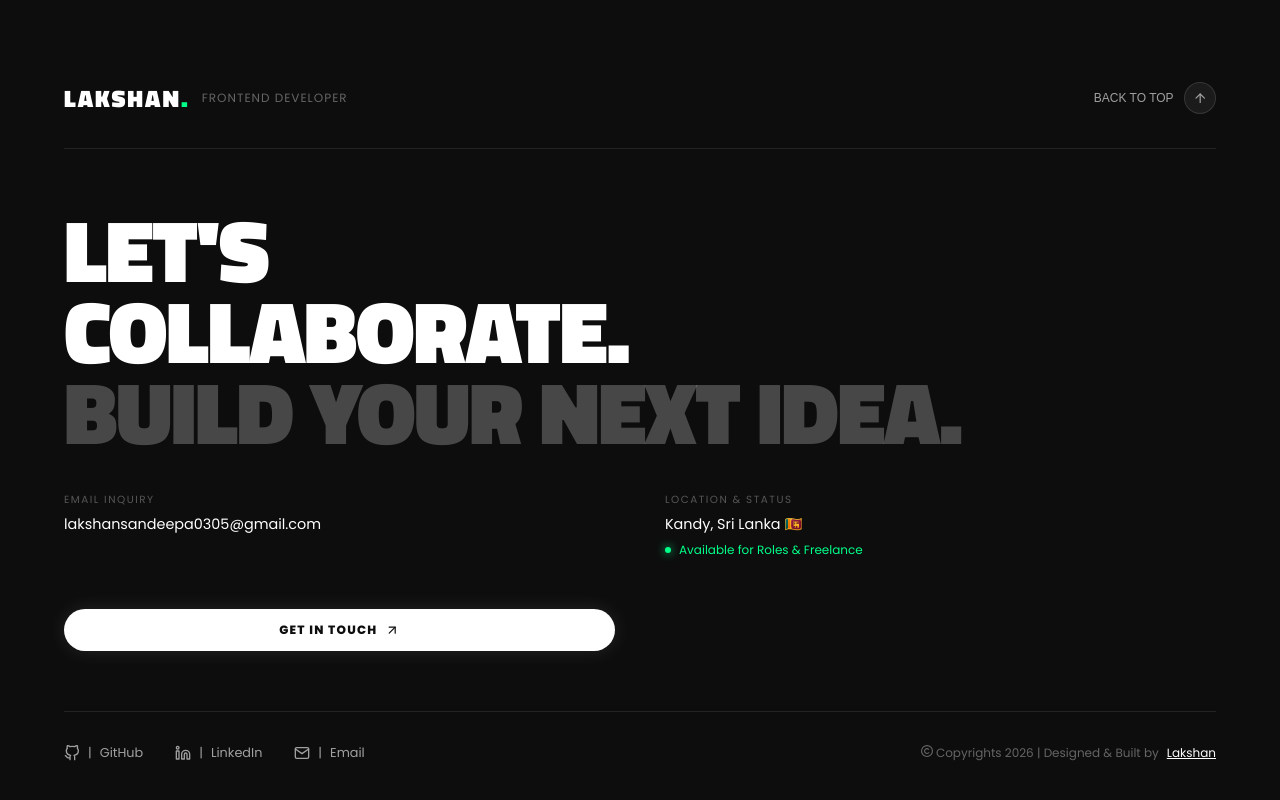
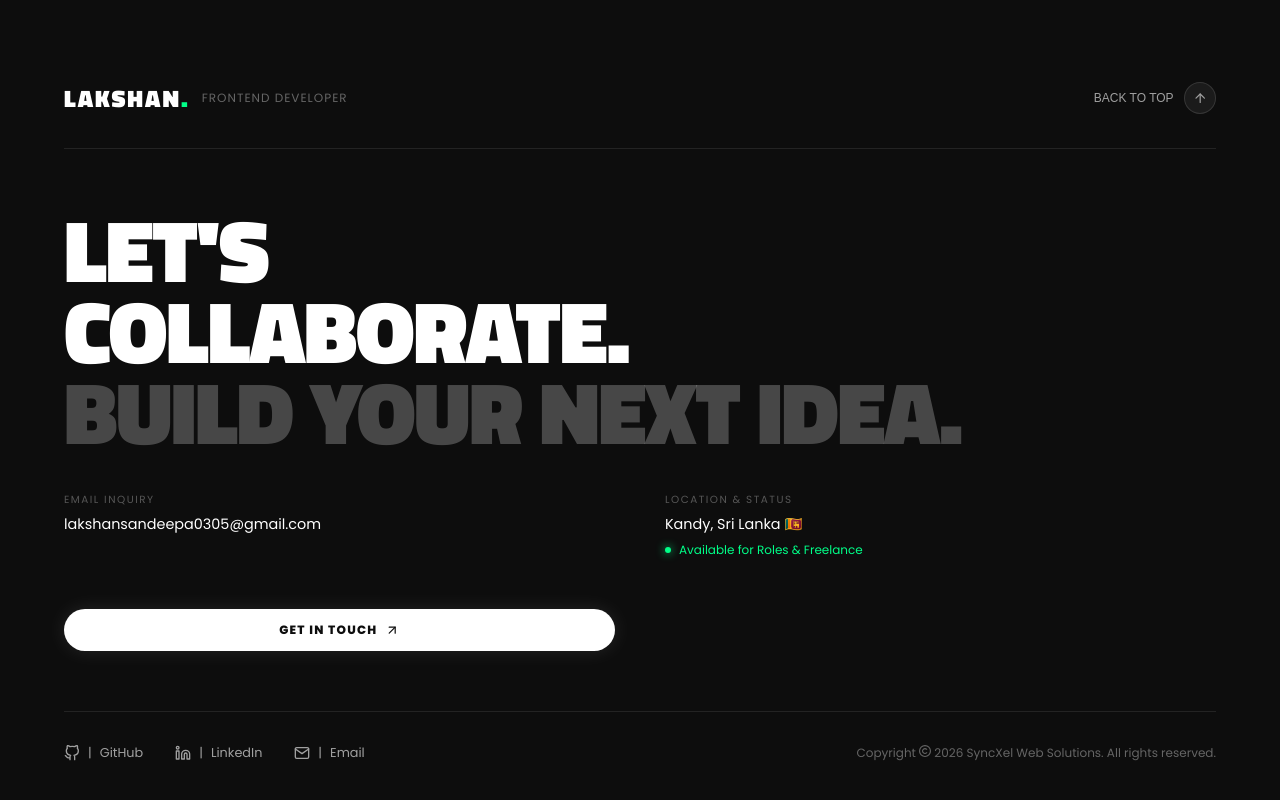
Before and after one commit to lakshan-beast/My-Portfolio, a React (Vite) app: page / in a window 1280 px wide. Shown: the part 6360-7160 px from the top of the page. Built offline with nearby package versions, Linux system fonts and the light colour scheme.

Commit message:
fix: correct title formatting in Coursers component and update copyright text in Footer component

```diff
--- a/src/components/Coursers.jsx
+++ b/src/components/Coursers.jsx
@@ -30,7 +30,7 @@ const coursesData = [
     color: "from-blue-600 to-indigo-500",
   },
   {
-    title: "LearnEnglish Workplace Proficiency",
+    title: "Learn English Workplace Proficiency",
     institute: "British Council",
     status: "In Progress",
     skills: [
--- a/src/components/Footer.jsx
+++ b/src/components/Footer.jsx
@@ -143,10 +143,11 @@ export default function Footer() {
             <a href="mailto:lakshansandeepa0305@gmail.com">
               <FiMail /> | <span>Email</span>
             </a>
+            <a href=""></a>
           </div>
 
           <div className="footer-action-group">
-            <p className="copyright-text">
+            {/* <p className="copyright-text">
               <FaRegCopyright /> Copyrights {currentYear} | Designed & Built by
               <a
                 href="https://github.com/lakshan-beast"
@@ -154,6 +155,10 @@ export default function Footer() {
                 rel="noreferrer">
                 Lakshan
               </a>
+            </p> */}
+            <p className="copyright-text">
+              Copyright <FaRegCopyright /> {currentYear}
+              <span> SyncXel Web Solutions.</span> All rights reserved.
             </p>
           </div>
         </div>
```
